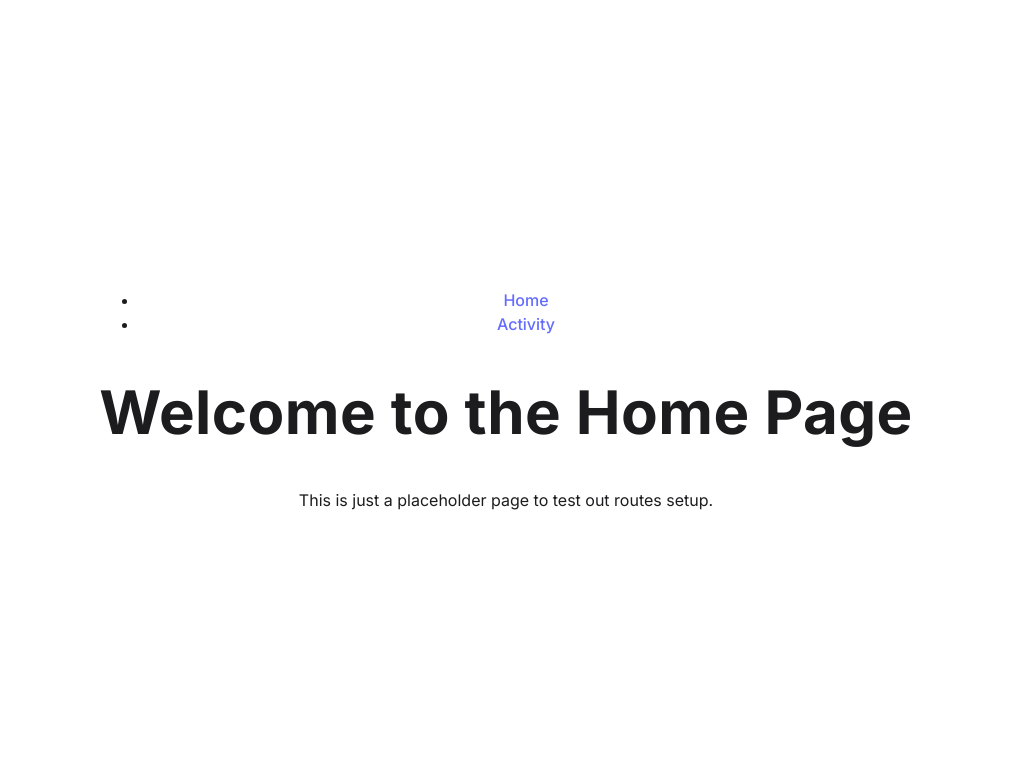
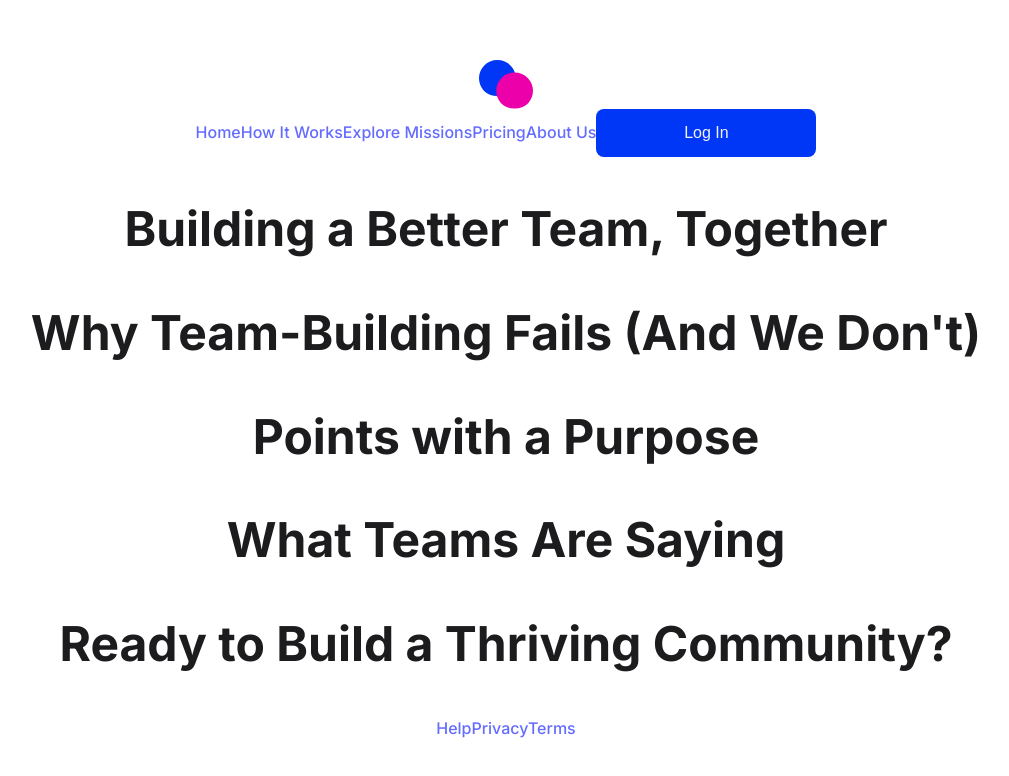
Before and after one commit to cherryontech/MissionCollective, a React (Vite) app: page / in a window 1280 px wide. Shown: the top 776 px of the page, without its empty margins (134-1143 px from the left). Built offline with nearby package versions, Linux system fonts and the light colour scheme.

Commit message:
Adds elements to header and footer

```diff
--- a/package.json
+++ b/package.json
@@ -12,7 +12,7 @@
   "dependencies": {
     "react": "^19.1.1",
     "react-dom": "^19.1.1",
-    "react-router-dom": "^7.9.4"
+    "react-router-dom": "^7.9.5"
   },
   "devDependencies": {
     "@eslint/js": "^9.36.0",
--- /dev/null
+++ b/src/Components/Footer.jsx
@@ -0,0 +1,9 @@
+export default function Footer() {
+  return (
+    <div className="footer">
+      <a href="">Help</a>
+      <a href="">Privacy</a>
+      <a href="">Terms</a>
+    </div>
+  );
+}
--- a/src/Components/HomePage.jsx
+++ b/src/Components/HomePage.jsx
@@ -1,8 +1,32 @@
+import Footer from "./Footer";
+
+const content = {
+  heading1: "Building a Better Team, Together",
+  heading2: "Why Team-Building Fails (And We Don't)",
+  heading3: "Points with a Purpose",
+  heading4: "What Teams Are Saying",
+  heading5: "Ready to Build a Thriving Community?",
+};
+
 export default function HomePage() {
   return (
     <div>
-      <h1>Welcome to the Home Page</h1>
-      <p>This is just a placeholder page to test out routes setup.</p>
+      <div>
+        <h2>{content.heading1}</h2>
+      </div>
+      <div>
+        <h2>{content.heading2}</h2>
+      </div>
+      <div>
+        <h2>{content.heading3}</h2>
+      </div>
+      <div>
+        <h2>{content.heading4}</h2>
+      </div>
+      <div>
+        <h2>{content.heading5}</h2>
+      </div>
+      <Footer />
     </div>
   );
 }
--- a/src/Components/NavBar.jsx
+++ b/src/Components/NavBar.jsx
@@ -1,16 +1,16 @@
 import { Link } from "react-router-dom";
+import logo from "../assets/icons/logo.svg";
 
 export default function NavBar() {
   return (
     <nav>
-      <ul>
-        <li>
-          <Link to="/">Home</Link>
-        </li>
-        <li>
-          <Link to="/activity">Activity</Link>
-        </li>
-      </ul>
+      <img src={logo} alt="logo" />
+      <Link to="/">Home</Link>
+      <a href="">How It Works</a>
+      <Link to="/activity">Explore Missions</Link>
+      <a href="">Pricing</a>
+      <a href="">About Us</a>
+      <button>Log In</button>
     </nav>
   );
 }
```
Also changed, not shown: src/assets/icons/logo.svg (added), 1 other file (tests, documents, lock files or other folders).
